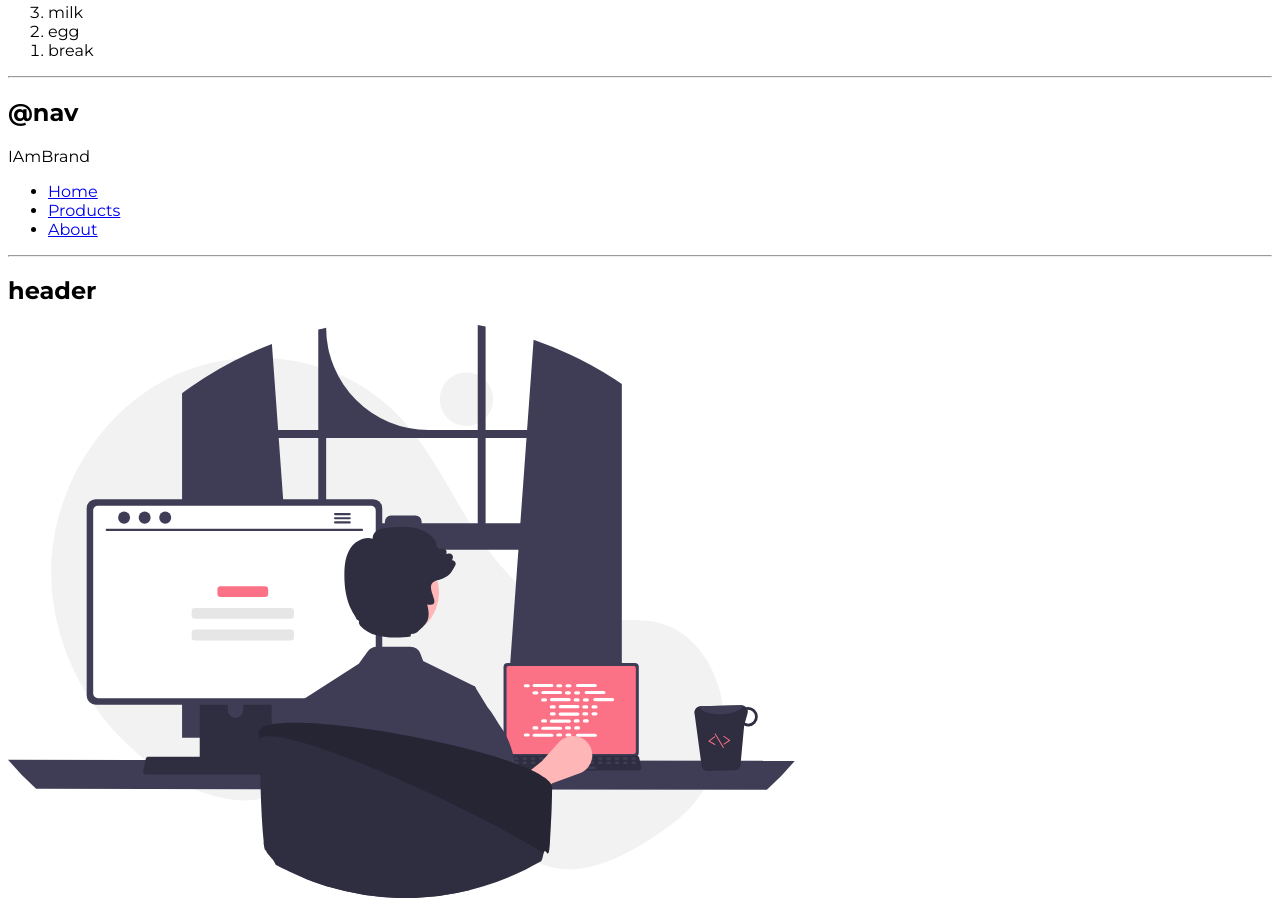
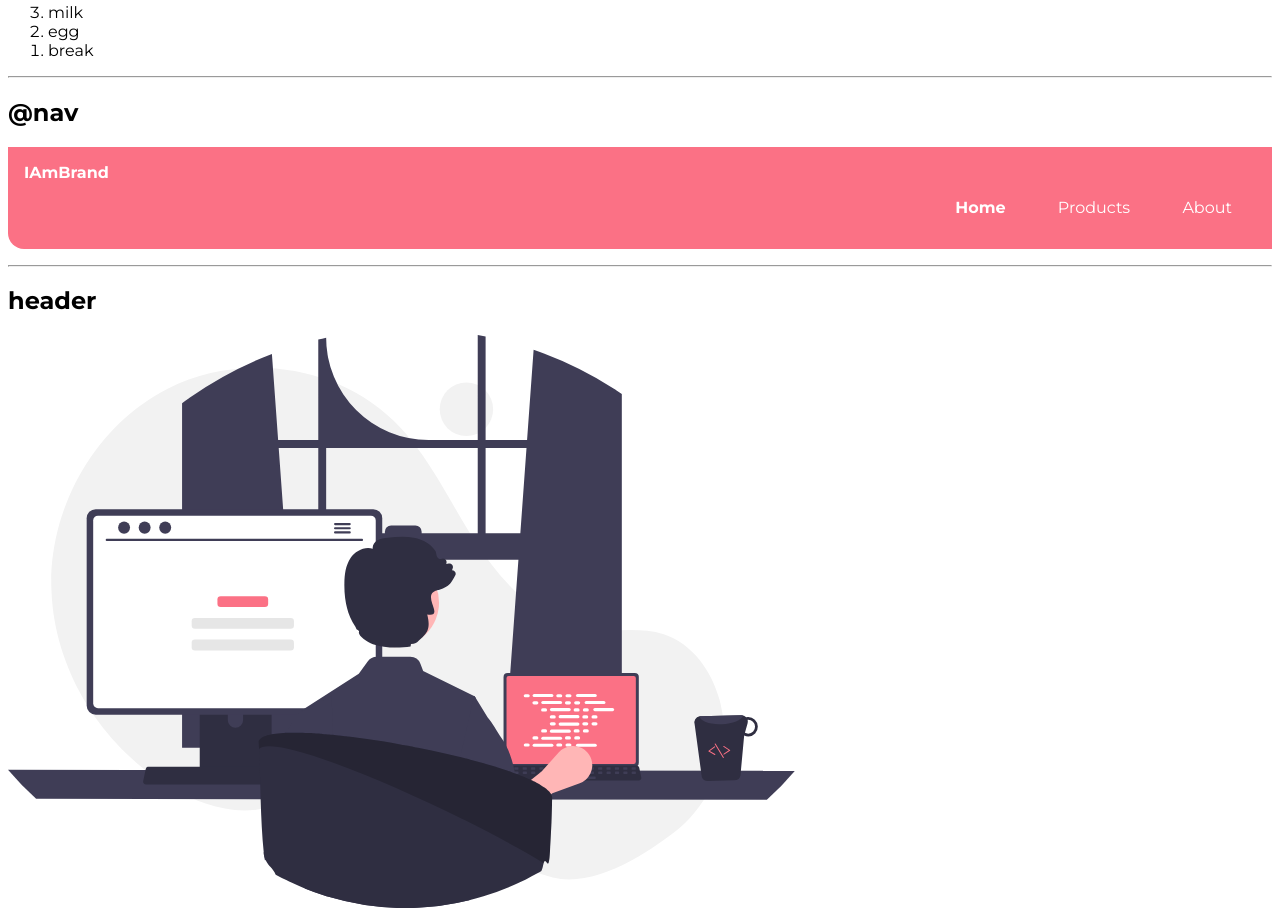
Before and after one commit to KAMRANKHANALWI/Portfolio-Website, a plain HTML site: page index.html in a window 1280 px wide. Shown: the part 1171-2091 px from the top of the page. Drawn offline with Linux system fonts and the light colour scheme.

Commit message:
navigation

```diff
--- a/index.html
+++ b/index.html
@@ -74,17 +74,17 @@
 
     <h2>@nav</h2>
 
-    <nav>
-        <div>IAmBrand</div>
-        <ul>
-            <li>
-                <a href="/">Home</a>
+    <nav class="navigation container">
+        <div class="nav-brand">IAmBrand</div>
+        <ul class="list-non-bullet nav-pills">
+            <li class="list-item-inline">
+                <a class="link link-active" href="/">Home</a>
             </li>
-            <li>
-                <a href="/">Products</a>
+            <li class="list-item-inline">
+                <a class="link" href="/">Products</a>
             </li>
-            <li>
-                <a href="/">About</a>
+            <li class="list-item-inline">
+                <a class="link" href="/">About</a>
             </li>
         </ul>
     </nav>
--- a/style.css
+++ b/style.css
@@ -55,3 +55,27 @@ hr {
     display: inline;
     padding: 0rem 0.5rem;
 }
+
+.navigation {
+    background-color: var(--primary-color);
+    color: white;
+    padding: 1rem;
+    border-bottom-left-radius: 1rem;
+
+}
+
+.navigation .nav-brand {
+    font-weight: bold;
+}
+
+.navigation .nav-pills {
+    text-align: right;
+}
+
+.navigation .link {
+    color: white;
+}
+
+.navigation .link-active {
+    font-weight: bold;
+}
```
